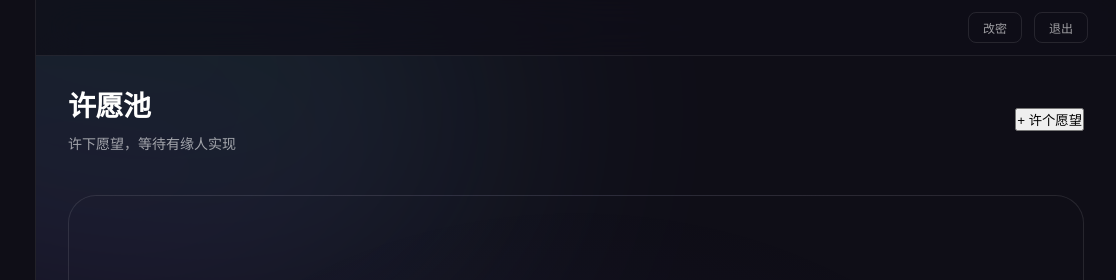
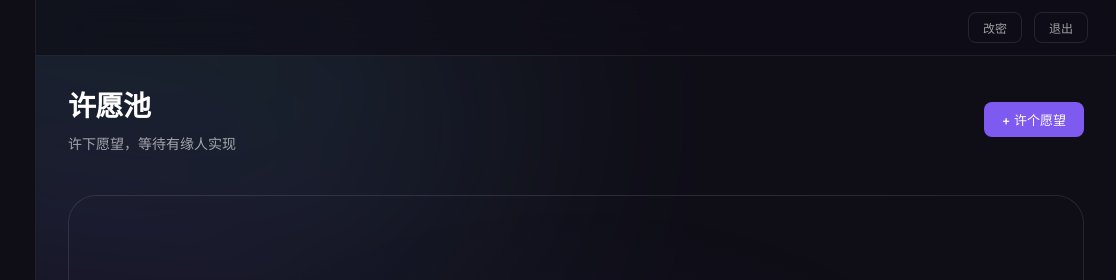
Before and after one commit to liujuwei403/joint-innovation-management, a plain HTML site: page docs/wishes.html in a window 1280 px wide. Shown: the top 280 px of the page, 164-1280 px from the left. Drawn offline with Linux system fonts and the light colour scheme; no server answers; sample sign-in values are in the browser's storage.

Commit message:
style: unify button styles for wish and calendar pages
Co-Authored-By: Claude Opus 4.6 <noreply@anthropic.com>

```diff
--- a/docs/wishes.html
+++ b/docs/wishes.html
@@ -130,7 +130,7 @@
       <div class="page-title">许愿池</div>
       <div class="page-desc">许下愿望，等待有缘人实现</div>
     </div>
-    <button class="btn-add" onclick="openWishModal()" style="margin:0">+ 许个愿望</button>
+    <button class="btn-sm btn-accent" onclick="openWishModal()" style="padding:8px 18px;font-size:13px">+ 许个愿望</button>
   </div>
 
   <div class="stats-row" id="wish-stats"></div>
```
Also changed, not shown: docs/calendar.html (+1 -1 lines).
